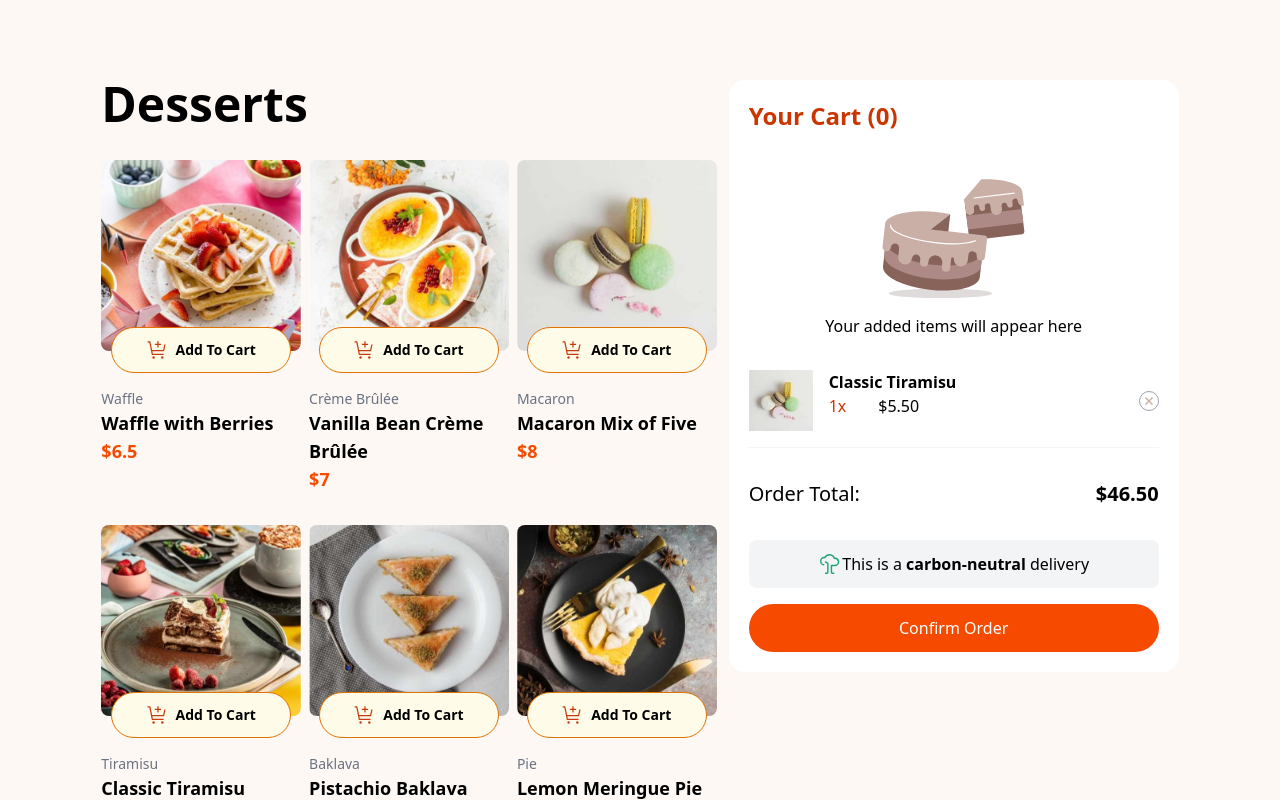
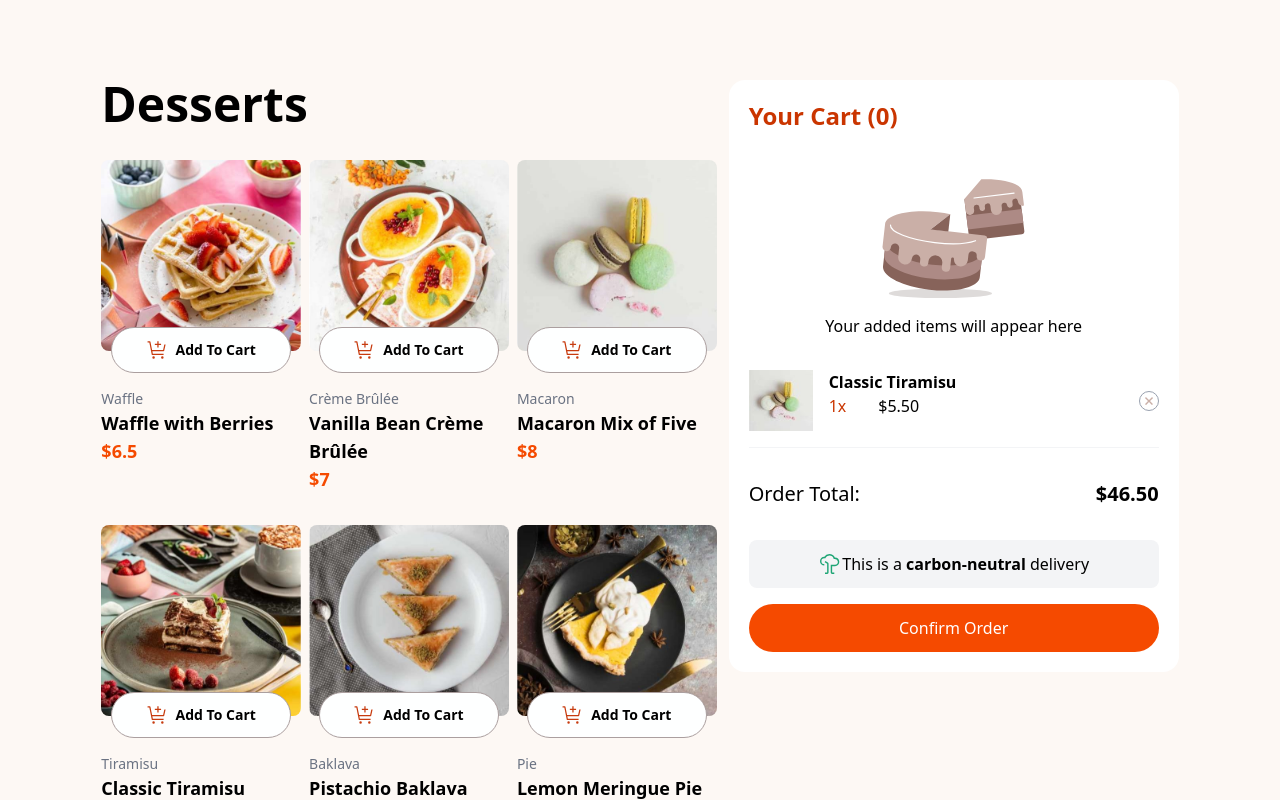
Before and after one commit to Mayron-Castillo/Product-list-with-cart, a React (Vite) app: page / in a window 1280 px wide. Built offline with nearby package versions, Linux system fonts and the light colour scheme.

Commit message:
arreglo del color en el div de añadir al cart, cambio de fondo y color del borde

```diff
--- a/src/components/Datos.jsx
+++ b/src/components/Datos.jsx
@@ -10,7 +10,7 @@ function Datos() {
                     <div className="relative flex flex-col items-center">
                         <img src={item.image.desktop} alt="" className="w-[280px] rounded-lg" />
 
-                        <div className="bg-yellow-50 w-[180px] rounded-full flex justify-center p-3 border border-amber-600 -mt-6">
+                        <div className="bg-[#FEFFFF] w-[180px] rounded-full flex justify-center p-3 border border-[#AB9F9F] -mt-6">
                             <button class='flex gap-2 cursor-pointer'>
                                 <img src="/public/assets/images/icon-add-to-cart.svg" alt="" />
                                 <p class='font-bold text-sm'>Add To Cart</p>
```
